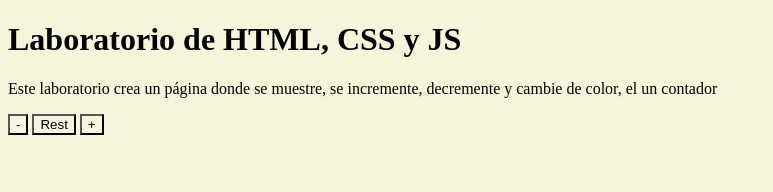
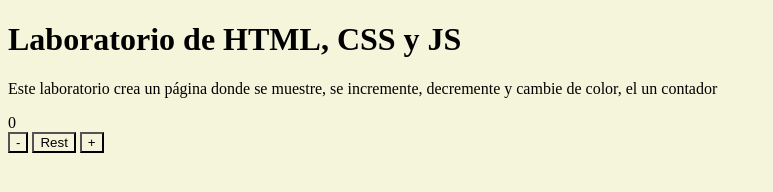
Before and after one commit to yudithkleon/lab-html-css-js, a plain HTML site: page index.html in a window 1280 px wide. Both pictures are taken after a click on the button "Rest". Shown: the whole page, without its empty margins (0-773 px from the left). Drawn offline with Linux system fonts and the light colour scheme.

Commit message:
los 3 botones funcionales

```diff
--- a/index.html
+++ b/index.html
@@ -15,7 +15,7 @@
       </p>
     </header>
     <main>
-      <div class="view-count"></div>
+      <div class="view-count" id="view-count"></div>
       <div class="sesion-buttons">
          <button type="button" id="decrement">-</button>
           <button type="button" id="reset">Rest</button>
--- a/scripts.js
+++ b/scripts.js
@@ -1,11 +1,22 @@
-const button_incremet = document.getElementById("increment");
-const button_decrement = document.getElementById("decrement");
-const button_reset = document.getElementById("reset");
-const view = document.getElementsByClassName("view-count")
-let count = 0;
+const button_incremet = document.getElementById('increment')
+const button_decrement = document.getElementById('decrement')
+const button_reset = document.getElementById('reset')
+const view = document.getElementById('view-count')
+let count = 0
 
+view.innerHTML = count
 button_incremet.addEventListener('click', function () {
-      count = count + 1
-  console.log(count)
+  count = count + 1
+  view.innerHTML = count
+})
 
-});
+
+button_decrement.addEventListener('click', function () {
+  count = count - 1
+  view.innerHTML = count
+})
+
+button_reset.addEventListener('click', function () {
+  count = 0
+  view.innerHTML = count
+})
```
